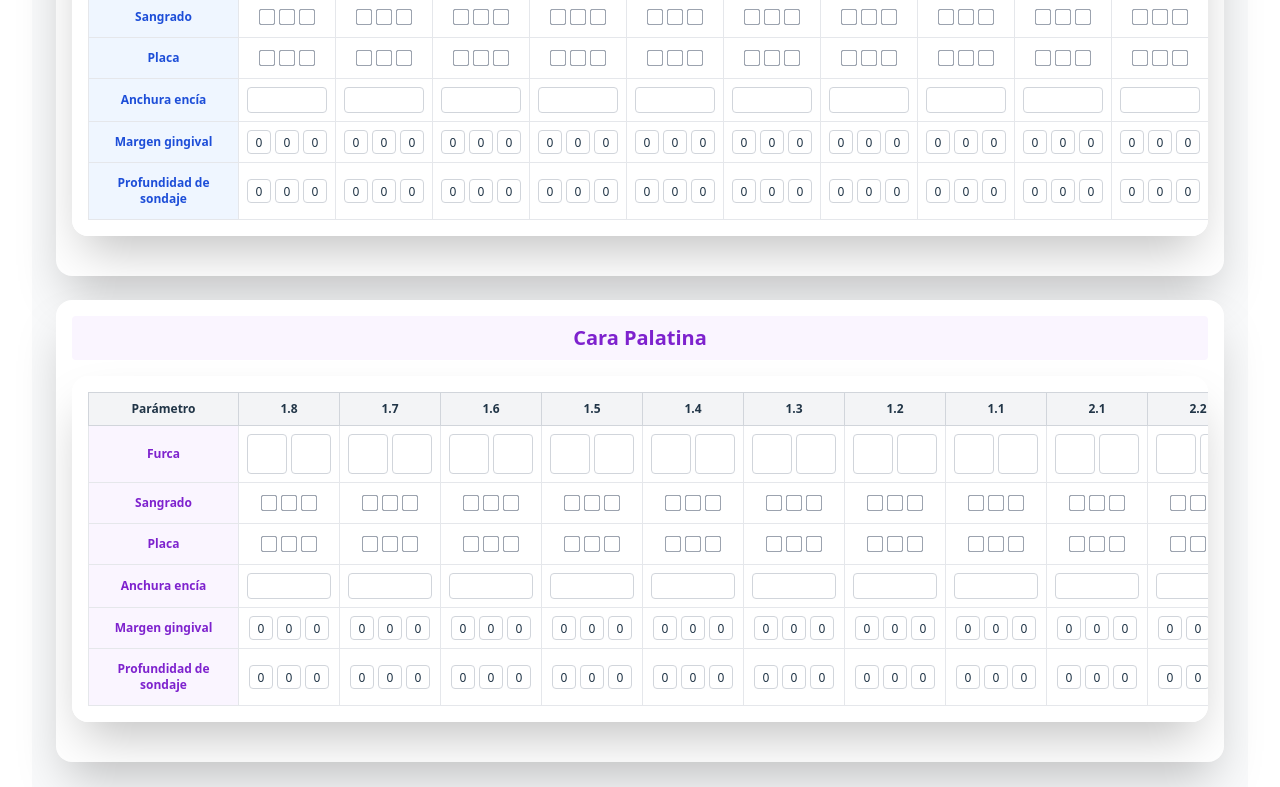
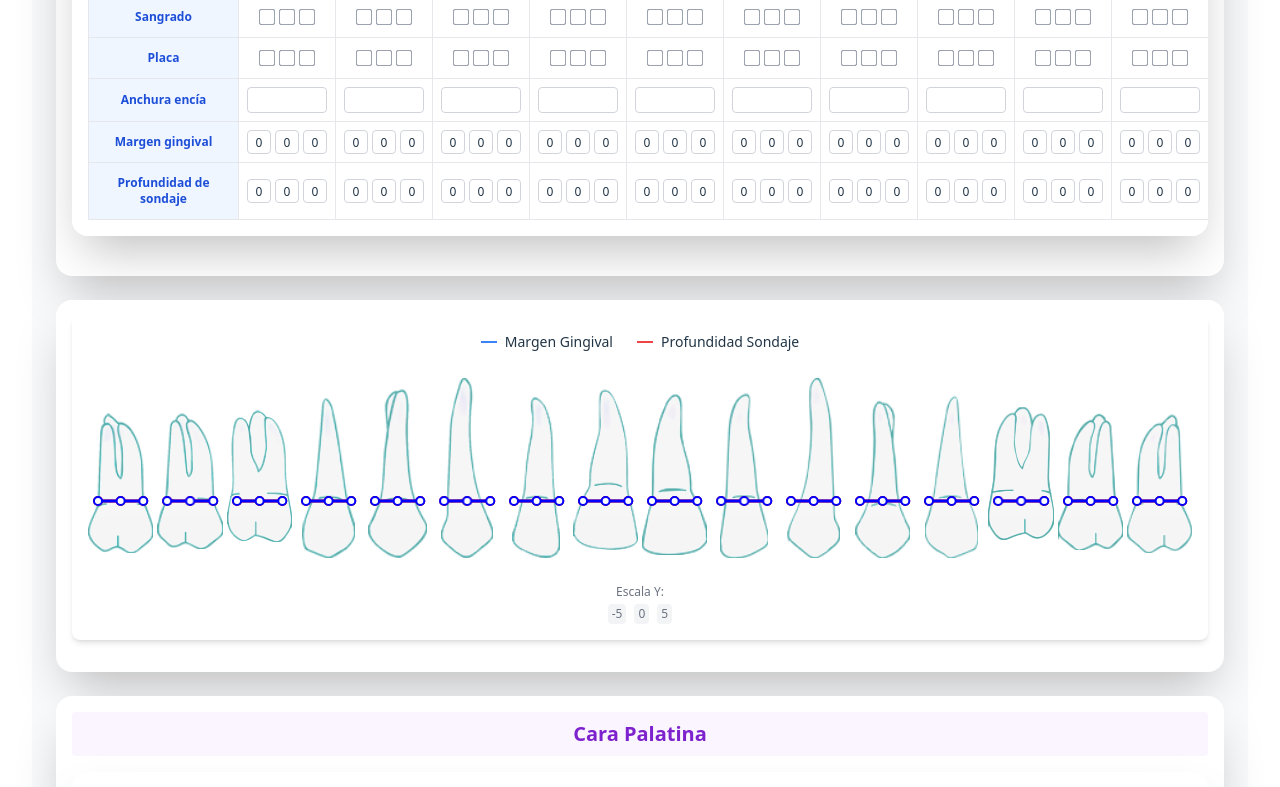
Before and after one commit to roand-hq/periodonto-omega, a React (Vite) app: page / in a window 1280 px wide. Shown: the part 615-1402 px from the top of the page. Built offline with nearby package versions, Linux system fonts and the light colour scheme.

Commit message:
grafica parcialmente lista

```diff
--- a/src/Components/grafica.jsx
+++ b/src/Components/grafica.jsx
@@ -6,44 +6,267 @@ import arriba15 from "../assets/tabla1/periodontograma-dientes-arriba-15.png";
 import arriba16 from "../assets/tabla1/periodontograma-dientes-arriba-16.png";
 import arriba17 from "../assets/tabla1/periodontograma-dientes-arriba-17.png";
 import arriba18 from "../assets/tabla1/periodontograma-dientes-arriba-18.png";
+import arriba21 from "../assets/tabla2/periodontograma-dientes-arriba-21.png";
+import arriba22 from "../assets/tabla2/periodontograma-dientes-arriba-22.png";
+import arriba23 from "../assets/tabla2/periodontograma-dientes-arriba-23.png";
+import arriba24 from "../assets/tabla2/periodontograma-dientes-arriba-24.png";
+import arriba25 from "../assets/tabla2/periodontograma-dientes-arriba-25.png";
+import arriba26 from "../assets/tabla2/periodontograma-dientes-arriba-26.png";
+import arriba27 from "../assets/tabla2/periodontograma-dientes-arriba-27.png";
+import arriba28 from "../assets/tabla2/periodontograma-dientes-arriba-28.png";
 
-// Si tienes imágenes para "abajo", agrégalas aquí:
+import { Line } from "react-chartjs-2";
+import { useRef, useEffect } from "react";
 
-// ... más imágenes abajoXX...
+// Registrar Chart.js correctamente
+import {
+  Chart as ChartJS,
+  CategoryScale,
+  LinearScale,
+  PointElement,
+  LineElement,
+  Title,
+  Tooltip,
+  Legend,
+} from 'chart.js';
 
-const imagenesPorLado = {
-  arriba: [arriba18, arriba17, arriba16, arriba15, arriba14, arriba13, arriba12, arriba11],
-//   abajo: [abajo41 /*, abajo42, abajo43, etc. */]
-};
+ChartJS.register(
+  CategoryScale,
+  LinearScale,
+  PointElement,
+  LineElement,
+  Title,
+  Tooltip,
+  Legend
+);
 
-const Grafica = ({ cara, lado }) => {
-  const imagenes = imagenesPorLado[lado];
+const imagenesArriba = [
+  arriba18, arriba17, arriba16, arriba15, arriba14, arriba13, arriba12, arriba11,
+  arriba21, arriba22, arriba23, arriba24, arriba25, arriba26, arriba27, arriba28
+];
 
-  if (!imagenes) {
-    return <p>Error: Lado "{lado}" no válido.</p>;
+// Componente individual para cada diente
+function DienteConGrafica({ imagen, numeroDiente, margenData, profundidadData, altoDiente = 150, index, cara }) {
+  const chartRef = useRef(null);
+
+  useEffect(() => {
+    return () => {
+      // Cleanup al desmontar - más robusto
+      if (chartRef.current && chartRef.current.chartInstance) {
+        try {
+          chartRef.current.chartInstance.destroy();
+        } catch (error) {
+          console.log('Chart cleanup error:', error.message);
+        }
+      }
+      if (chartRef.current) {
+        chartRef.current = null;
+      }
+    };
+  }, []);
+
+  // Validar datos antes de crear el chart
+  const hasValidData = margenData.some(v => v !== null) || profundidadData.some(v => v !== null);
+
+  if (!hasValidData) {
+    // Renderizar solo la imagen si no hay datos válidos
+    return (
+      <div className="relative flex-1 min-w-0" style={{ height: `${altoDiente}px` }}>
+        <div className="absolute inset-0 flex items-center justify-center z-10">
+          <img
+            src={imagen}
+            alt={`Diente ${numeroDiente}`}
+            className="max-w-full object-contain"
+            style={{
+              height: '90%',
+              opacity: 0.7,
+              filter: 'brightness(1.1) contrast(0.9)'
+            }}
+          />
+        </div>
+      </div>
+    );
   }
 
-  if (!["vestibular", "palatina", "lingual"].includes(cara)) {
-    return <p>Error: Cara "{cara}" no válida.</p>;
-  }
+  const data = {
+    labels: ['1', '2', '3'],
+    datasets: [
+      {
+        label: "Margen Gingival",
+        data: margenData,
+        borderColor: "blue",
+        backgroundColor: "rgba(0,0,255,0.3)",
+        tension: 0.3,
+        pointRadius: 4,
+        pointBackgroundColor: "white",
+        pointBorderWidth: 2,
+        borderWidth: 3,
+        fill: origin,
+        spanGaps: true, // Conectar puntos saltando valores null
+      },
+      {
+        label: "Profundidad Sondaje",
+        data: profundidadData,
+        borderColor: "red",
+        backgroundColor: "rgba(255,0,0,0.3)",
+        tension: 0.3,
+        pointRadius: 4,
+        pointBackgroundColor: "white",
+        pointBorderWidth: 2,
+        borderWidth: 3,
+        fill: origin,
+        spanGaps: true, // Conectar puntos saltando valores null
+      },
+    ],
+  };
+
+  const options = {
+    responsive: true,
+    maintainAspectRatio: false,
+    animation: {
+      duration: 0 // Sin animaciones
+    },
+    interaction: {
+      intersect: false,
+      mode: 'index',
+    },
+    scales: {
+      y: {
+        reverse: false,
+        min: -15,
+        max: 5,
+        display: false,
+      },
+      x: {
+        display: false,
+        grid: { display: false }
+      },
+    },
+    plugins: {
+      legend: { display: false },
+      tooltip: {
+        enabled: true,
+        callbacks: {
+          title: function(tooltipItems) {
+            return `Diente ${numeroDiente} - Cara ${tooltipItems[0].label}`;
+          }
+        }
+      }
+    },
+    backgroundColor: 'transparent',
+    elements: {
+      point: {
+        backgroundColor: 'white',
+        borderWidth: 2
+      }
+    },
+    layout: {
+      padding: {
+        top: 10,    // Padding superior para evitar cortes
+        bottom: 5,
+        left: 5,
+        right: 5
+      }
+    },
+    // Configuración adicional para evitar errores
+    onHover: () => {}, // Función vacía para evitar errores
+    onClick: () => {}, // Función vacía para evitar errores
+  };
 
   return (
-    <div className="container" style={{ display: "flex", gap: "10px", flexWrap: "wrap", marginBottom: "15px", background: "white"}}>
-      {imagenes.map((img, i) => (
-        <div
-          key={i}
+    <div className="relative flex-1 min-w-0" style={{ height: `${altoDiente}px` }}>
+      {/* Imagen de fondo del diente */}
+      <div className="absolute inset-0 flex items-center justify-center z-10">
+        <img
+          src={imagen}
+          alt={`Diente ${numeroDiente}`}
+          className="max-w-full object-contain"
           style={{
-            backgroundImage: `url(${img})`,
-            backgroundSize: "contain",
-            backgroundRepeat: "no-repeat",
-            backgroundPosition: "center",
-            width: 80,
-            height: 100
+            height: '90%',
+            opacity: 0.7,
+            filter: 'brightness(1.1) contrast(0.9)'
           }}
         />
-      ))}
+      </div>
+
+      {/* Mini gráfica superpuesta - posicionada desde la línea gingival */}
+      <div className="absolute z-20 p-1" style={{
+        top: '40%',     // Subido más arriba para que no se corte
+        left: 0,
+        right: 0,
+        height: '90%'   // Aumentado para dar más espacio vertical
+      }}>
+        <Line
+          ref={chartRef}
+          data={data}
+          options={options}
+        />
+      </div>
     </div>
   );
-};
+}
 
-export default Grafica;
+export default function Grafica({ cara, lado, dientes }) {
+  const listaDientes =
+    lado === "arriba"
+      ? ["1.8","1.7","1.6","1.5","1.4","1.3","1.2","1.1","2.1","2.2","2.3","2.4","2.5","2.6","2.7","2.8"]
+      : ["4.8","4.7","4.6","4.5","4.4","4.3","4.2","4.1","3.1","3.2","3.3","3.4","3.5","3.6","3.7","3.8"];
+
+  return (
+    <div className="bg-white p-4 rounded-lg shadow-md mb-4">
+      {/* Leyenda */}
+      <div className="flex justify-center gap-6 mb-4 text-sm">
+        <div className="flex items-center gap-2">
+          <div className="w-4 h-0.5 bg-blue-500"></div>
+          <span>Margen Gingival</span>
+        </div>
+        <div className="flex items-center gap-2">
+          <div className="w-4 h-0.5 bg-red-500"></div>
+          <span>Profundidad Sondaje</span>
+        </div>
+      </div>
+
+      {/* Grid de dientes con sus gráficas */}
+      <div className="flex gap-1">
+        {listaDientes.map((numeroDiente, index) => {
+          const caraData = dientes[numeroDiente]?.caras?.[cara] || {};
+          const margenGingival = caraData.margenGingival || ["", "", ""];
+          const profundidadSondaje = caraData.profundidadSondaje || ["", "", ""];
+
+          // Convertir datos a números o null
+          const margenData = margenGingival.map((v) =>
+            (v === "" || v === "-") ? null : Number(v)
+          );
+          const profundidadData = profundidadSondaje.map((v) =>
+            (v === "" || v === "-") ? null : Number(v)
+          );
+
+          return (
+            <DienteConGrafica
+              key={`${numeroDiente}-${cara}-${index}`}
+              index={index}
+              cara={cara}
+              imagen={imagenesArriba[index]}
+              numeroDiente={numeroDiente}
+              margenData={margenData}
+              profundidadData={profundidadData}
+              altoDiente={200} // Canvas más grande
+            />
+          );
+        })}
+      </div>
+
+      {/* Escala Y como referencia */}
+      <div className="flex justify-center items-center mt-4 text-xs text-gray-500">
+        <div className="flex flex-col items-center">
+          <span>Escala Y:</span>
+          <div className="flex gap-2 mt-1">
+            {[-5, 0, 5].map(val => (
+              <span key={val} className="px-1 py-0.5 bg-gray-100 rounded">{val}</span>
+            ))}
+          </div>
+        </div>
+      </div>
+    </div>
+  );
+}
--- a/src/Components/tabla.jsx
+++ b/src/Components/tabla.jsx
@@ -546,8 +546,13 @@ export default function TablaDientes({ savedState, onSave }) {
   };
 
   const renderGrafica = (cara, lado) => {
-    return <Grafica cara={cara} lado={lado}></Grafica>;
-  };
+  return (
+    <div className="bg-white rounded-2xl shadow-2xl overflow-x-auto mb-6 p-4">
+      <Grafica cara={cara} lado={lado} dientes={dientes}/>
+    </div>
+  );
+};
+
   return (
     <div className="p-6 bg-[#f9fafb] min-h-screen">
       <div className="max-w-full mx-auto">
@@ -580,7 +585,7 @@ export default function TablaDientes({ savedState, onSave }) {
             "bg-blue-50",
             "text-blue-700"
           )}
-          {/* {renderGrafica("vestibular", "arriba")} */}
+           {renderGrafica("vestibular", "arriba")}
           {renderTablaCara(
             dientesSuperiores,
             "palatina",
```
Also changed, not shown: package.json (+6 -2 lines), 1 other file (tests, documents, lock files or other folders).
